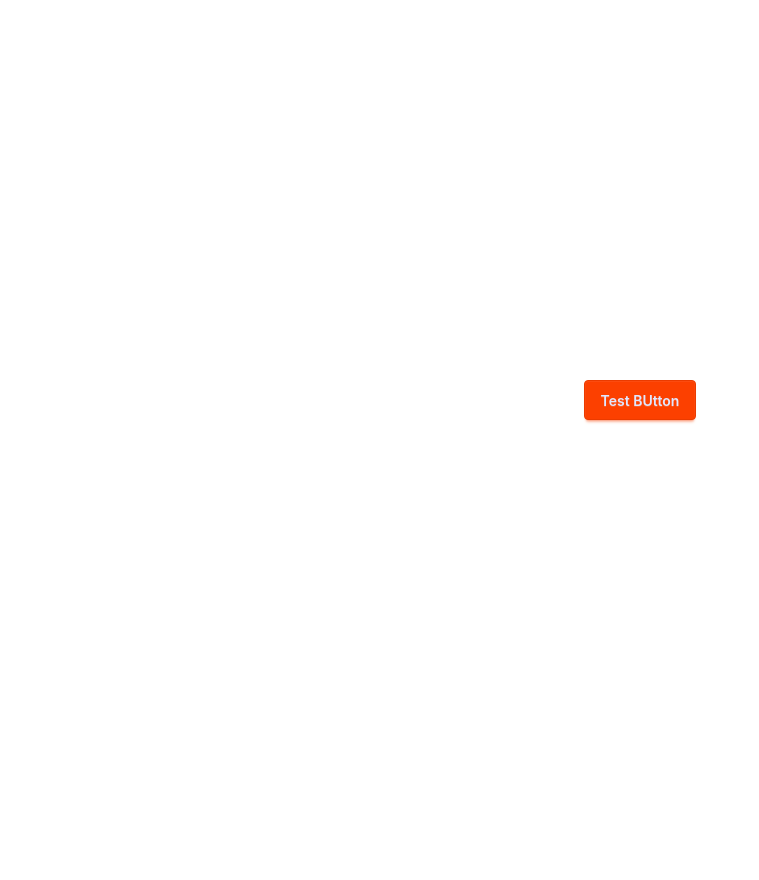
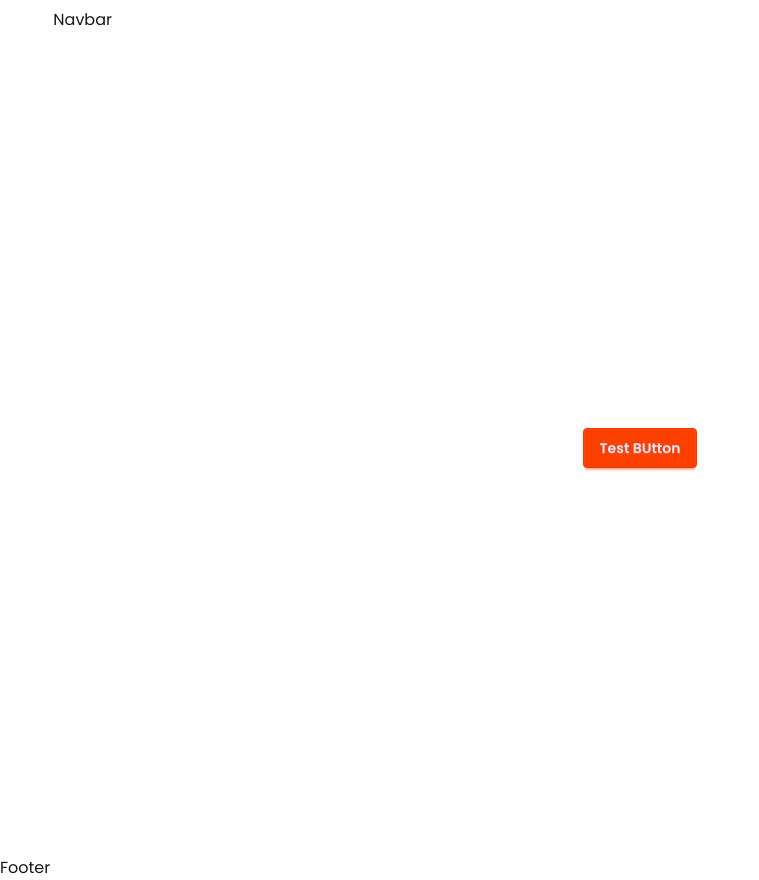
Before and after one commit to shahadat-web-dev/Hero-Kids, a Next.js app: page / in a window 1280 px wide. Shown: the whole page, without its empty margins (0-759 px from the left). Before the commit the page ends 800 px from the top, so only its background shows below. Built offline with nearby package versions, Linux system fonts and the light colour scheme.

Commit message:
Navbar nad Footer Add components

```diff
--- a/package.json
+++ b/package.json
@@ -9,10 +9,13 @@
     "lint": "eslint"
   },
   "dependencies": {
+    "bcryptjs": "^3.0.3",
     "daisyui": "^5.6.18",
+    "mongodb": "^7.5.0",
     "next": "16.2.10",
     "react": "19.2.4",
-    "react-dom": "19.2.4"
+    "react-dom": "19.2.4",
+    "react-icons": "^5.7.0"
   },
   "devDependencies": {
     "@tailwindcss/postcss": "^4.3.3",
--- a/src/app/layout.js
+++ /dev/null
@@ -1,28 +0,0 @@
-import { Geist, Geist_Mono } from "next/font/google";
-import "./globals.css";
-
-const geistSans = Geist({
-  variable: "--font-geist-sans",
-  subsets: ["latin"],
-});
-
-const geistMono = Geist_Mono({
-  variable: "--font-geist-mono",
-  subsets: ["latin"],
-});
-
-export const metadata = {
-  title: "Create Next App",
-  description: "Generated by create next app",
-};
-
-export default function RootLayout({ children }) {
-  return (
-    <html
-      lang="en"
-      className={`${geistSans.variable} ${geistMono.variable} h-full antialiased`}
-    >
-      <body className="min-h-full flex flex-col">{children}</body>
-    </html>
-  );
-}
--- /dev/null
+++ b/src/app/layout.jsx
@@ -0,0 +1,33 @@
+import { Poppins } from "next/font/google";
+import "./globals.css";
+import Navbar from "@/components/layouts/Navbar";
+import Footer from "@/components/layouts/Footer";
+
+const poppins = Poppins(
+  {
+    weight:["100","200","400","500","600","700","800"],
+  }
+)
+
+export const metadata = {
+  title: "Create Next App",
+  description: "Generated by create next app",
+};
+
+export default function RootLayout({ children }) {
+  return (
+    <html lang="en">
+      <body className={` ${poppins.className} antialiased`}>
+        <header className="py-2 md:w-11/12 mx-auto">
+          <Navbar></Navbar>
+        </header>
+        <main className="py-2 md:w-11/12 mx-auto">
+        {children}
+        </main>
+        <footer>
+          <Footer></Footer>
+        </footer>
+        </body>
+    </html>
+  );
+}
--- /dev/null
+++ b/src/components/layouts/Footer.jsx
@@ -0,0 +1,11 @@
+import React from 'react';
+
+const Footer = () => {
+  return (
+    <div>
+      Footer
+    </div>
+  );
+};
+
+export default Footer;
--- /dev/null
+++ b/src/components/layouts/Navbar.jsx
@@ -0,0 +1,11 @@
+import React from 'react';
+
+const Navbar = () => {
+  return (
+    <div>
+      Navbar
+    </div>
+  );
+};
+
+export default Navbar;
--- /dev/null
+++ b/src/lib/dbConnect.js
@@ -0,0 +1,20 @@
+const { MongoClient, ServerApiVersion } = require('mongodb');
+const uri = process.env.MONGODB_URI;
+const dbname = process.env.DB_NAME;
+const collections = {
+  PRODUCTS : "PRODUCTS",
+}
+
+
+// Create a MongoClient with a MongoClientOptions object to set the Stable API version
+const client = new MongoClient(uri, {
+  serverApi: {
+    version: ServerApiVersion.v1,
+    strict: true,
+    deprecationErrors: true,
+  }
+});
+
+export const dbConnect = (cname) => {
+  return client.db(dbname).collection(cname);
+}
```
Also changed, not shown: 1 other file (tests, documents, lock files or other folders).
